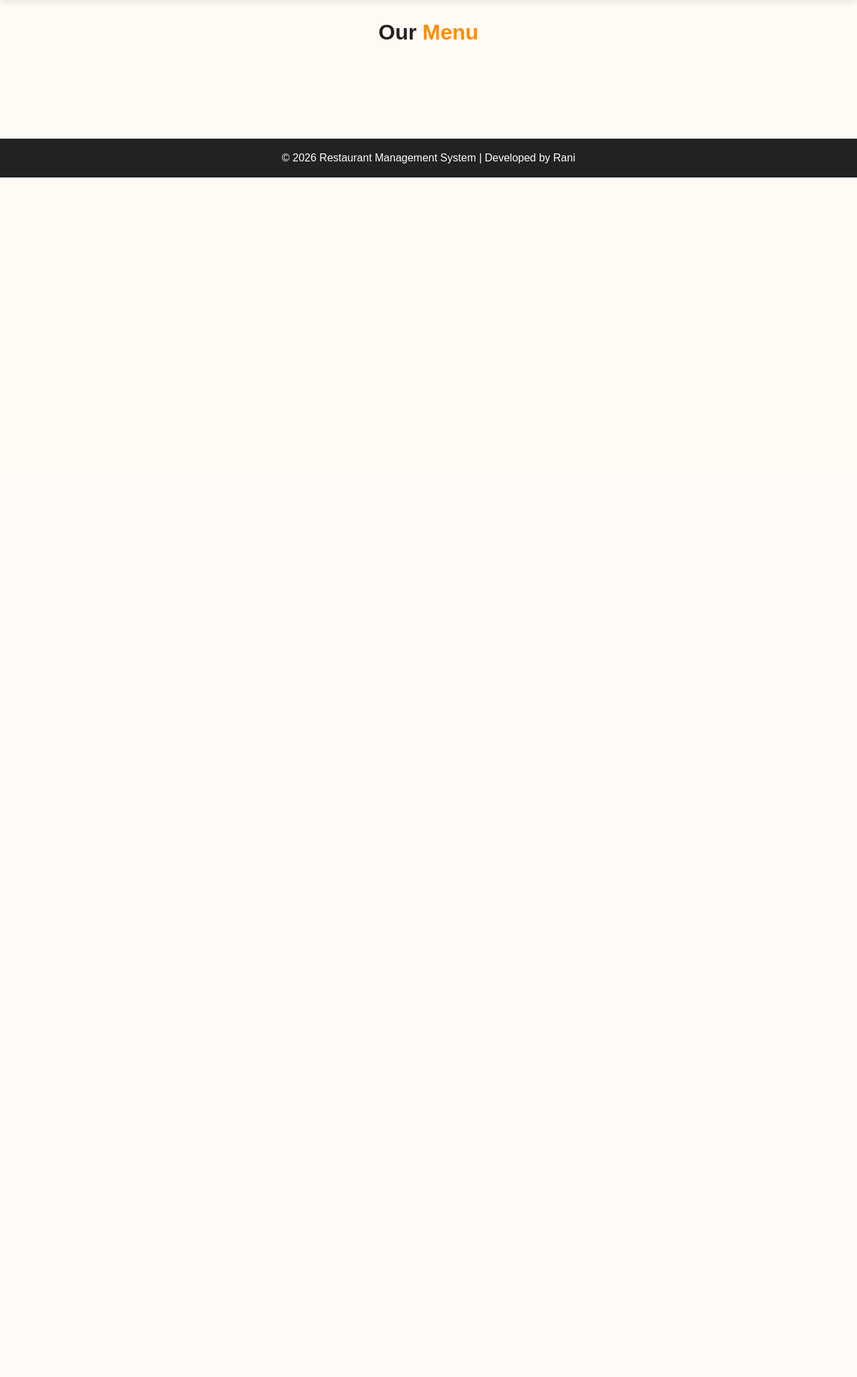
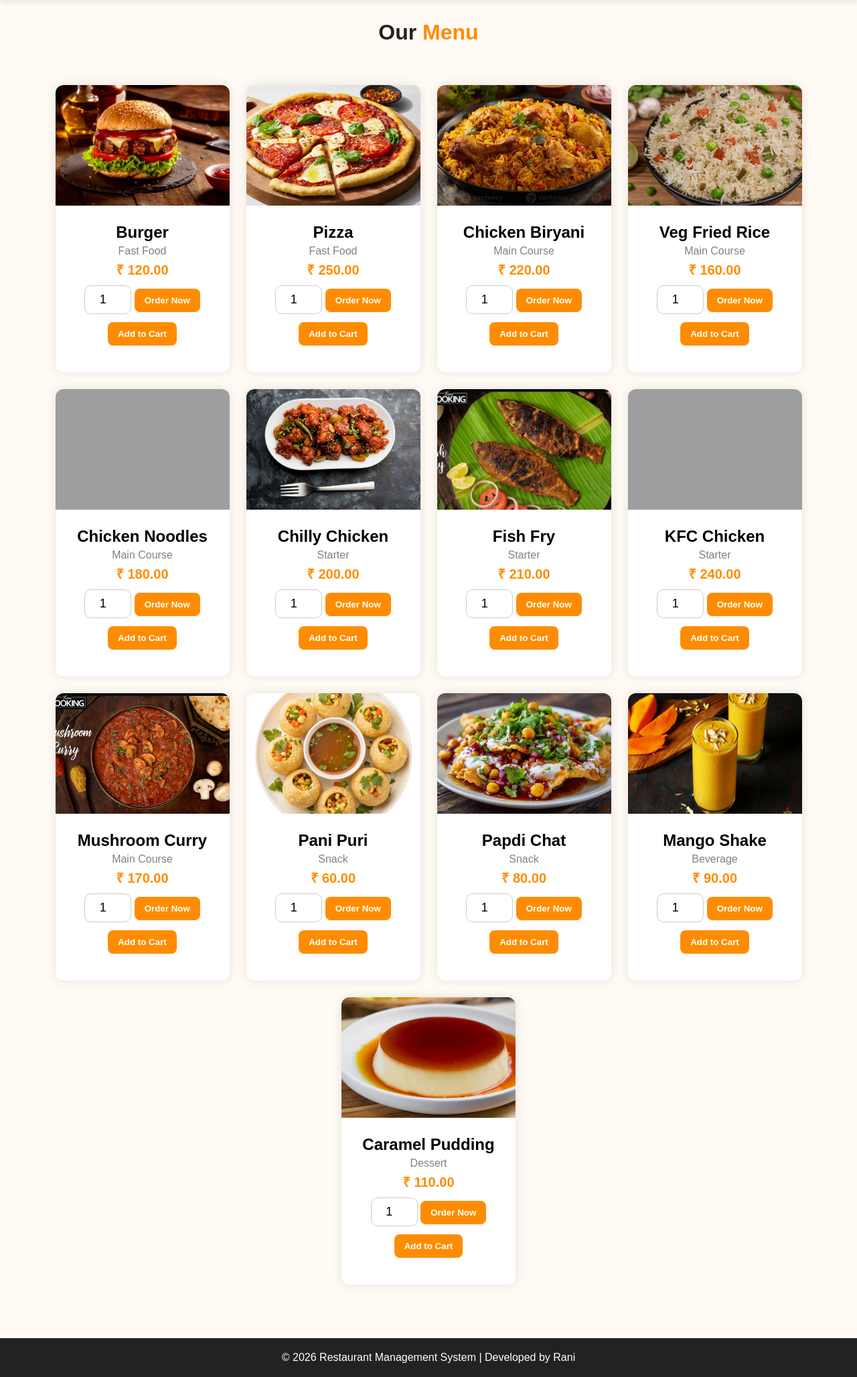
Before and after one commit to raniarji3-cloud/CodeAlpha_Restaurant-Management-System, a Django app: page /menu-page/ in a window 1280 px wide. Shown: the part 94-2150 px from the top of the page at 67% size. Before the commit the page ends 359 px from the top, so only its background shows below. Run offline with Django 5.2, Linux system fonts and the light colour scheme; the visitor is signed in with stand-in values (Sample User, id 1); data comes from the database, SQL or seed files in the repository; data that the repository does not hold is empty; grey boxes are pictures that could not be loaded.

Commit message:
added changes in menupage

```diff
--- a/RMSysApp/templates/RMSysApp/menu.html
+++ b/RMSysApp/templates/RMSysApp/menu.html
@@ -180,7 +180,11 @@
 
         {% for item in items %}
         <div class="card">
-            <img src="{% static 'RMSysApp/images/' %}{{ item.name|lower|slugify }}.jpg">
+            {% if item.image %}
+                <img src="{% static item.image %}" alt="{{ item.name }}">
+            {% else %}
+                <img src="{% static 'RMSysApp/images/burger.jpg' %}" alt="{{ item.name }}">
+            {% endif %}
 
             <div class="card-content">
                 <h2>{{ item.name }}</h2>
@@ -208,6 +212,11 @@
                 </a>
             </div>
         </div>
+        {% empty %}
+        <div class="empty-menu">
+            <h2>Menu items are being prepared.</h2>
+            <p>Please run migrations or add dishes from the admin panel.</p>
+        </div>
         {% endfor %}
 
     </div>
```
Also changed, not shown: RMSysApp/migrations/0008_seed_menu_items.py (added).
